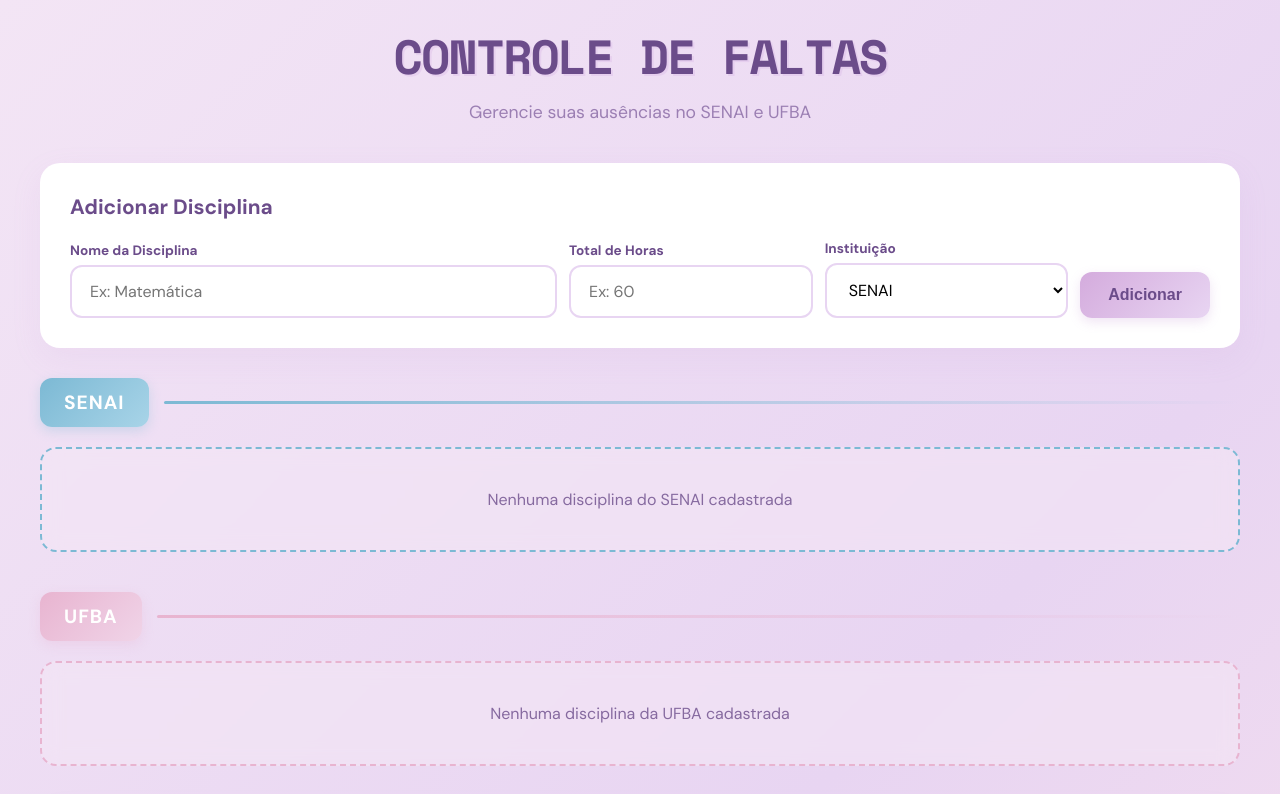
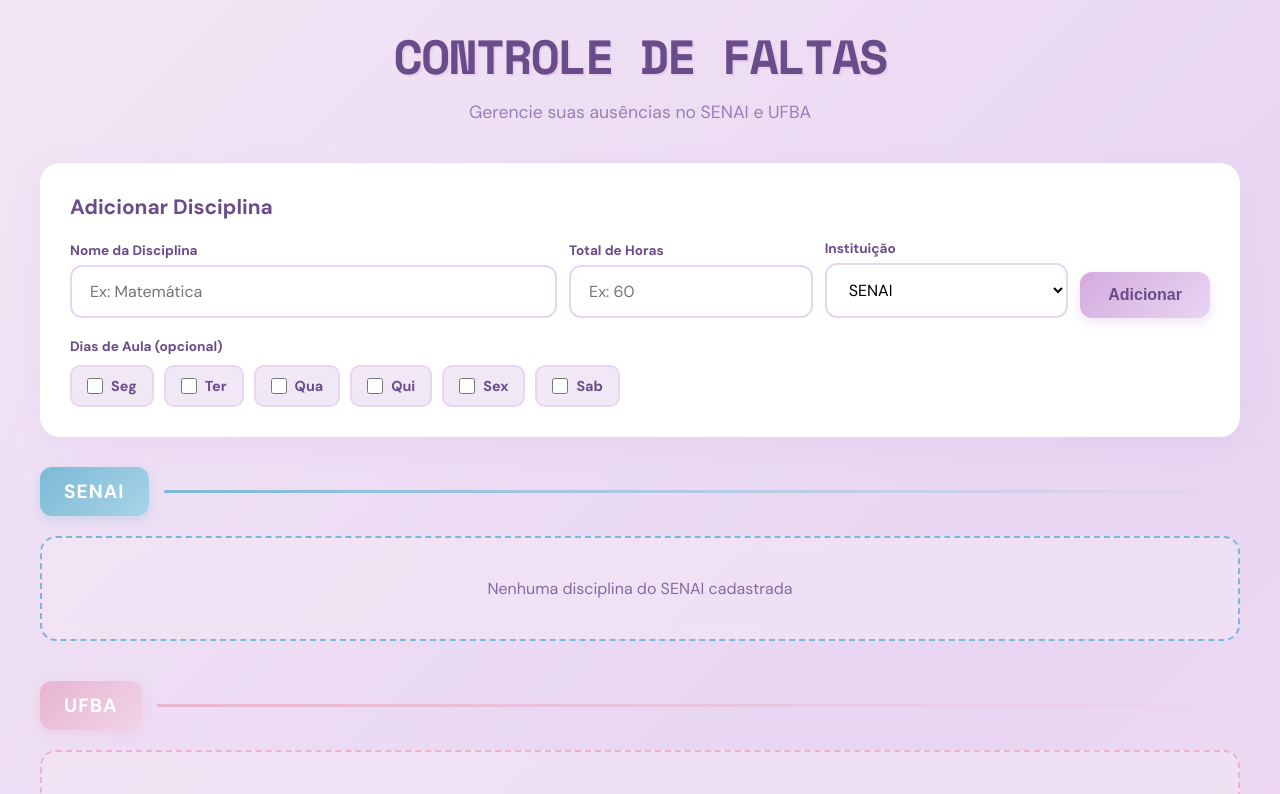
Before and after one commit to naninhaz/minhas-faltas, a React (Vite) app: page / in a window 1280 px wide. Shown: the top 794 px of the page. Built offline with nearby package versions, Linux system fonts and the light colour scheme.

Commit message:
feat: visual indicators for class days in calendar

```diff
--- a/src/components/Calendario.jsx
+++ b/src/components/Calendario.jsx
@@ -9,6 +9,13 @@
   const [disciplinaSelecionada, setDisciplinaSelecionada] = useState('');
 
   const diasSemana = ['Dom', 'Seg', 'Ter', 'Qua', 'Qui', 'Sex', 'Sab'];
+
+  // Verificar se é dia de aula para alguma disciplina
+  const temDiaDeAulaHoje = (dia) => {
+    const data = new Date(mesAtual.getFullYear(), mesAtual.getMonth(), dia);
+    const diadasemana = data.getDay();
+    return disciplinas.some(d => d.diasAula && d.diasAula.includes(diadasemana === 0 ? 6 : diadasemana - 1));
+  };
 
   // Carregar atividades do localStorage
   useEffect(() => {
@@ -228,10 +235,12 @@
               background: dia === null ? 'transparent' :
                          temFaltaNaData(dia) && temAtividadeNaData(dia) ? '#FFD4D4' :
                          temFaltaNaData(dia) ? '#FFE8E8' :
-                         temAtividadeNaData(dia) ? '#E8F0F5' : '#F0E8F5',
+                         temAtividadeNaData(dia) ? '#E8F0F5' :
+                         temDiaDeAulaHoje(dia) ? '#F5E8F0' : '#F0E8F5',
               color: dia === null ? 'transparent' : temFaltaNaData(dia) ? '#C85A5A' : '#6B4C8A',
               border: temAtividadeNaData(dia) ? '2px solid #7CB9D4' :
-                     temFaltaNaData(dia) ? '1px solid #E8A4A4' : '1px solid #E8D5F2',
+                     temFaltaNaData(dia) ? '1px solid #E8A4A4' :
+                     temDiaDeAulaHoje(dia) ? '2px solid #D4ABDD' : '1px solid #E8D5F2',
               cursor: dia === null ? 'default' : 'pointer',
               transition: 'all 0.2s',
               position: 'relative',
@@ -260,6 +269,7 @@
                 <div style={{ display: 'flex', gap: '2px', justifyContent: 'center', flexWrap: 'wrap' }}>
                   {temFaltaNaData(dia) && <span style={{ fontSize: '0.8rem' }}>•</span>}
                   {temAtividadeNaData(dia) && <span style={{ fontSize: '0.8rem', color: '#7CB9D4' }}>✓</span>}
+                  {temDiaDeAulaHoje(dia) && <span style={{ fontSize: '0.8rem', color: '#D4ABDD' }}>📅</span>}
                 </div>
               </>
             )}
--- a/src/components/GerenciadorFaltas.jsx
+++ b/src/components/GerenciadorFaltas.jsx
@@ -25,7 +25,11 @@
   const [novaDisciplina, setNovaDisciplina] = useState('');
   const [totalHoras, setTotalHoras] = useState('');
   const [instituicao, setInstituicao] = useState('SENAI');
+  const [diasAula, setDiasAula] = useState([]);
   const [loading, setLoading] = useState(true);
+
+  const diasSemana = ['Segunda', 'Terça', 'Quarta', 'Quinta', 'Sexta', 'Sábado'];
+  const diasSemanaAbrev = ['Seg', 'Ter', 'Qua', 'Qui', 'Sex', 'Sab'];
 
   // Modal de adicionar falta
   const [modalAberto, setModalAberto] = useState(false);
@@ -84,11 +88,13 @@
         horasFaltadas: 0,
         instituicao: instituicao,
         horasPorFalta: horasPorFalta,
+        diasAula: diasAula,
         faltas: []
       };
       setDisciplinas([...disciplinas, nova]);
       setNovaDisciplina('');
       setTotalHoras('');
+      setDiasAula([]);
     }
   };
 
@@ -264,7 +270,8 @@
               gap: '15px',
               fontSize: '0.9rem',
               color: '#718096',
-              flexWrap: 'wrap'
+              flexWrap: 'wrap',
+              marginBottom: '10px'
             }}>
               <span>Total: {disciplina.totalHoras}h</span>
               <span>•</span>
@@ -272,6 +279,19 @@
               <span>•</span>
               <span>{percentual}% de ausência</span>
             </div>
+            {disciplina.diasAula && disciplina.diasAula.length > 0 && (
+              <div style={{
+                fontSize: '0.85rem',
+                color: '#6B4C8A',
+                fontWeight: '600',
+                background: '#F0E8F5',
+                padding: '8px 12px',
+                borderRadius: '6px',
+                display: 'inline-block'
+              }}>
+                📅 {disciplina.diasAula.map(d => diasSemanaAbrev[d]).join(', ')}
+              </div>
+            )}
           </div>
 
           <button
@@ -667,6 +687,66 @@
               Adicionar
             </button>
           </div>
+
+          <div style={{ marginTop: '20px' }}>
+            <label style={{
+              display: 'block',
+              fontSize: '0.85rem',
+              fontWeight: '600',
+              color: '#6B4C8A',
+              marginBottom: '10px'
+            }}>
+              Dias de Aula (opcional)
+            </label>
+            <div style={{
+              display: 'flex',
+              gap: '10px',
+              flexWrap: 'wrap'
+            }}>
+              {diasSemana.map((dia, index) => (
+                <label
+                  key={index}
+                  style={{
+                    display: 'flex',
+                    alignItems: 'center',
+                    gap: '8px',
+                    padding: '10px 15px',
+                    background: diasAula.includes(index) ? 'linear-gradient(135deg, #D4ABDD 0%, #E8D5F2 100%)' : '#F0E8F5',
+                    borderRadius: '10px',
+                    cursor: 'pointer',
+                    transition: 'all 0.2s',
+                    border: '2px solid ' + (diasAula.includes(index) ? '#D4ABDD' : '#E8D5F2')
+                  }}
+                  onMouseEnter={(e) => e.currentTarget.style.background = '#DCC0E8'}
+                  onMouseLeave={(e) => e.currentTarget.style.background = diasAula.includes(index) ? 'linear-gradient(135deg, #D4ABDD 0%, #E8D5F2 100%)' : '#F0E8F5'}
+                >
+                  <input
+                    type="checkbox"
+                    checked={diasAula.includes(index)}
+                    onChange={(e) => {
+                      if (e.target.checked) {
+                        setDiasAula([...diasAula, index]);
+                      } else {
+                        setDiasAula(diasAula.filter(d => d !== index));
+                      }
+                    }}
+                    style={{
+                      cursor: 'pointer',
+                      width: '16px',
+                      height: '16px'
+                    }}
+                  />
+                  <span style={{
+                    fontSize: '0.9rem',
+                    fontWeight: '600',
+                    color: diasAula.includes(index) ? 'white' : '#6B4C8A'
+                  }}>
+                    {diasSemanaAbrev[index]}
+                  </span>
+                </label>
+              ))}
+            </div>
+          </div>
         </div>
 
         {(disciplinasSENAI.length > 0 || disciplinasUFBA.length === 0) && (
```
